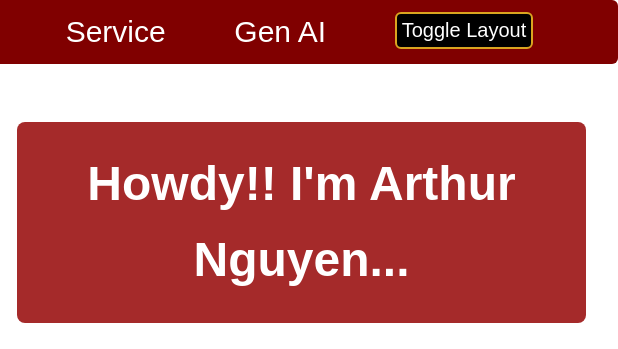
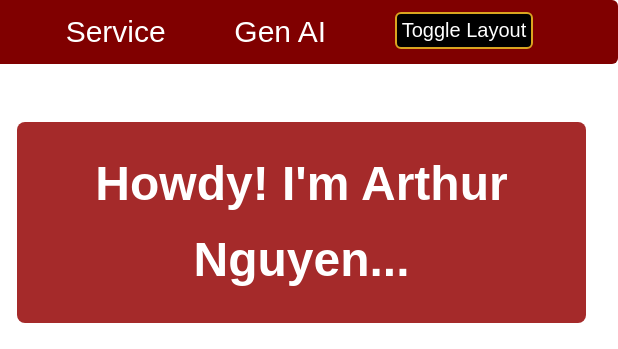
Before and after one commit to seasonedpepper/CSCE412-Static-Website, a plain HTML site: page index.html in a window 1280 px wide. Shown: the top 349 px of the page, 662-1280 px from the left. Drawn offline with Linux system fonts and the light colour scheme.

Commit message:
04/15 5:17

```diff
--- a/index.html
+++ b/index.html
@@ -37,7 +37,7 @@
   </div>
   <div id='headshot-description'>
     <div class="header-banner">
-      <h1>Howdy!! I'm Arthur Nguyen... </h1>
+      <h1>Howdy! I'm Arthur Nguyen... </h1>
     </div>
     <br/>
     <p>    I'm a class of 27' Texas A&M Computer Science Major, with a math and statistics minor, participating in the <a href="https://engineering.tamu.edu/academics/eh/index.html">Engineering Honors program</a>. Currently, I am a 3rd year student with a 4.0 GPA.  </p>
```
